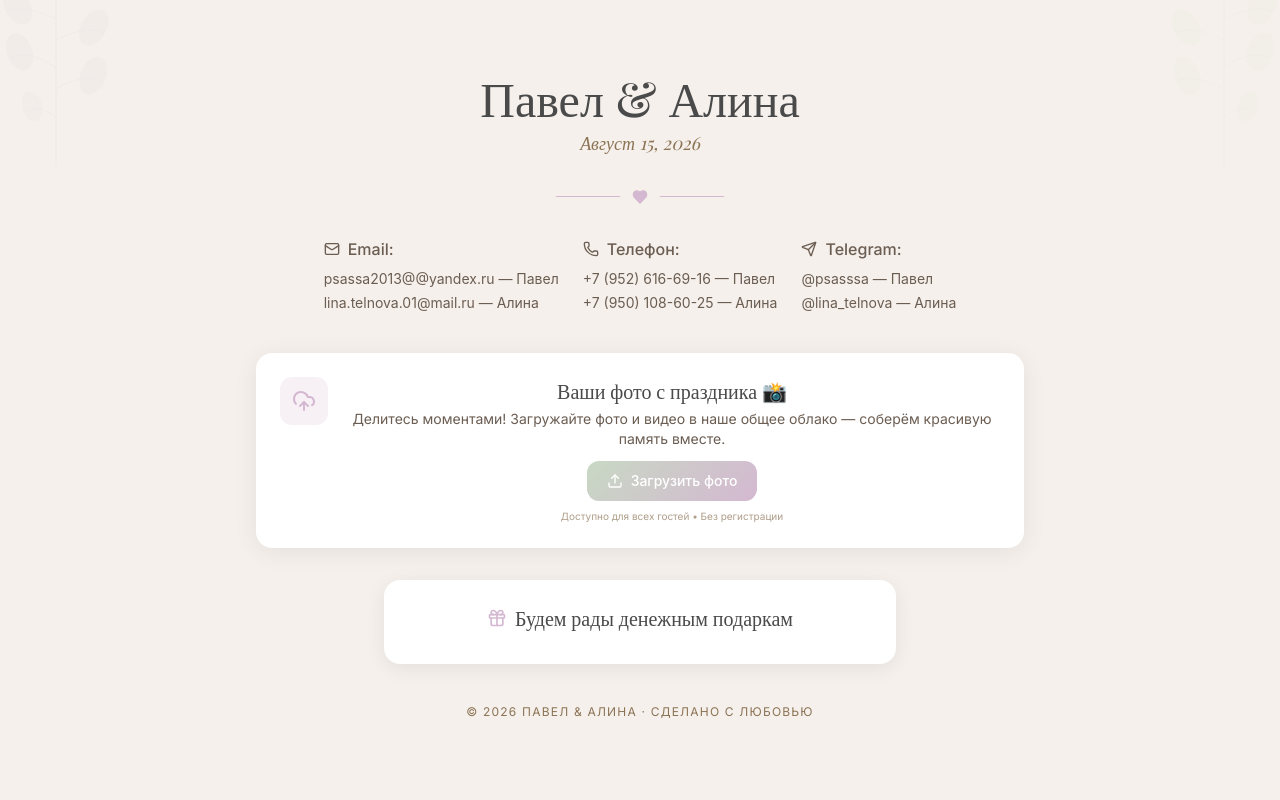
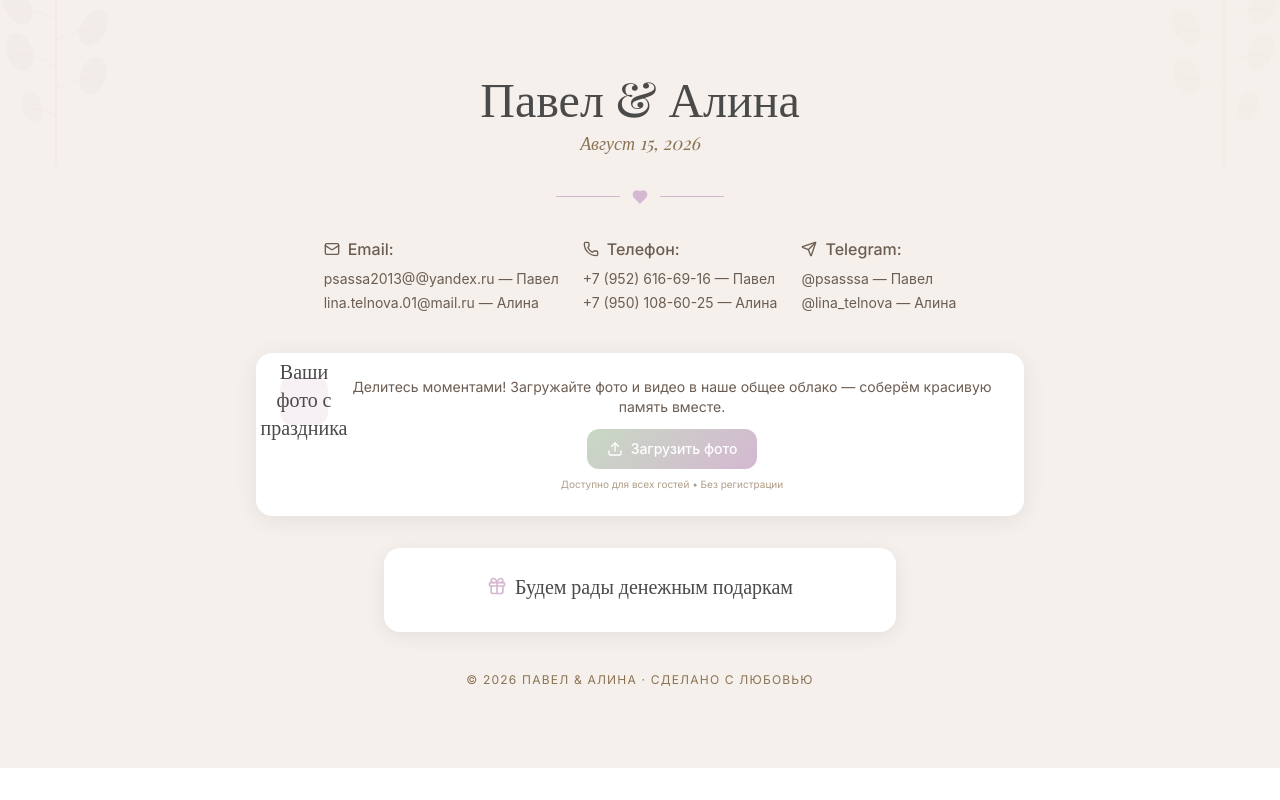
Before and after one commit to pssassa/wedding-invite-new, a React (Vite) app: page / in a window 1280 px wide. Shown: the part 6367-7167 px from the top of the page. After the commit the page ends 7135 px from the top, so only its background shows below. Built offline with nearby package versions, Linux system fonts and the light colour scheme.

Commit message:
Change field

```diff
--- a/src/app/App.tsx
+++ b/src/app/App.tsx
@@ -917,11 +917,11 @@ function FooterSection() {
               <div className="flex-shrink-0 w-12 h-12 rounded-xl flex items-center justify-center"
                   style={{ background: '#D4B8D133' }}>
                 <CloudUpload className="w-6 h-6 text-[#D4B8D1]" />
+                <h3 className="font-['Playfair_Display'] text-xl text-[#4A4A4A] mb-1">
+                  Ваши фото с праздника
+                </h3>
               </div>
               <div className="flex-1 min-w-0">
-                <h3 className="font-['Playfair_Display'] text-xl text-[#4A4A4A] mb-1">
-                  Ваши фото с праздника 📸
-                </h3>
                 <p className="font-['Inter'] text-[#6B5D52] text-sm mb-3">
                   Делитесь моментами! Загружайте фото и видео в наше общее облако — соберём красивую память вместе.
                 </p>
```
